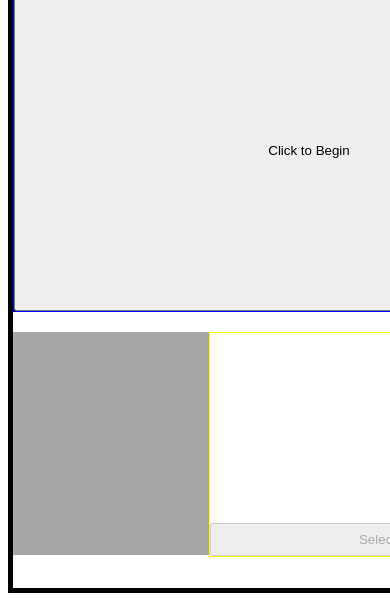
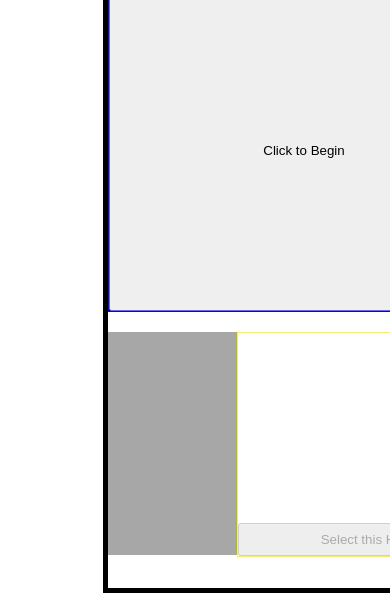
Before and after one commit to Damerian00/BattleMasters, a plain HTML site: page index.html in a window 390 px wide. Shown: the part 229-844 px from the top of the page. Drawn offline with Linux system fonts and the light colour scheme.

Commit message:
adjusted media queries to account for mobile devices

```diff
--- a/css/bm.css
+++ b/css/bm.css
@@ -1,6 +1,6 @@
 @charset "utf-8";
 body{min-width:590px;max-width:1600px;}
-main{border:thick solid black;width:75%;height:800px;margin:2% auto;}
+main{border:thick solid black;width:75vw;height:800px;margin:2% auto;}
 header img{width:10%;}
 header .sword{float:left;min-width:59px;}
 header .bNA{float:right;margin-top:55px;min-width:59px;}
@@ -21,13 +21,13 @@ header h3{font-size:12px;padding:0 0 20px 2vw;position:absolute;width:100%;}
 #selection{flex:1;}
 #hideMe{display:none;}
 #tName{text-transform: capitalize;}
-@media (max-width:660px){
-	main{width:100%;}
+@media only screen and (max-width:660px){
+	main{width:100vw;}
 	header .mace{left:259px;}
 	header .shield{left:243px;}
 	header h3{width:42%;position:relative;}
 }
-@media (min-width:1600px){
+@media only screen and (min-width:1600px){
 	main{width:1600px;height:1064px;}
 	header{height:30vh;}
 	header .mace{left:754px;top:4vh;}
```
